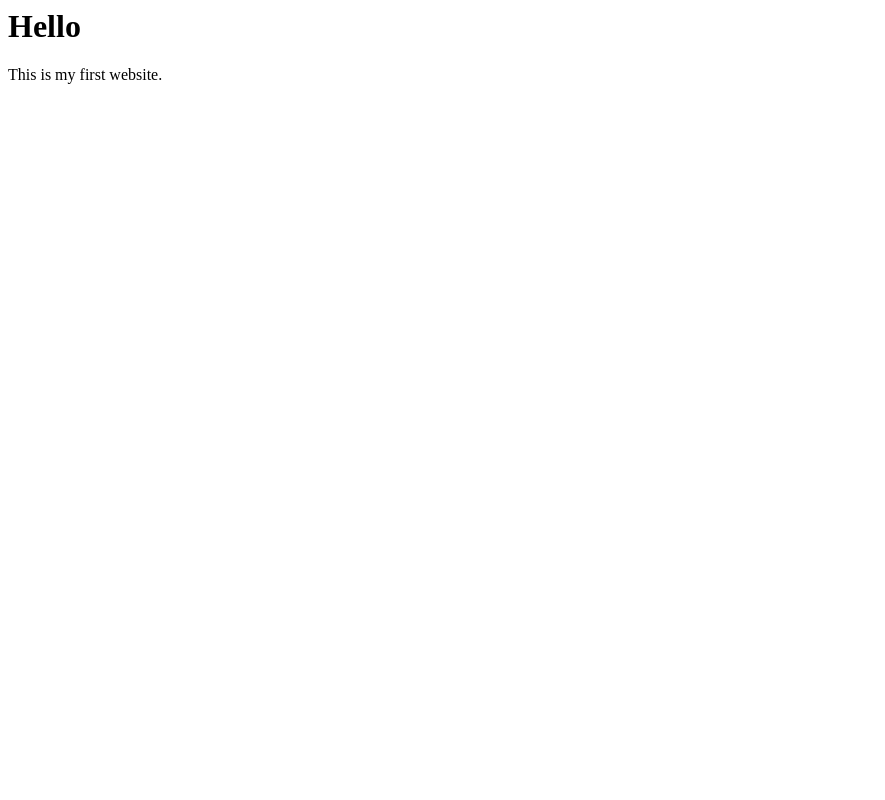
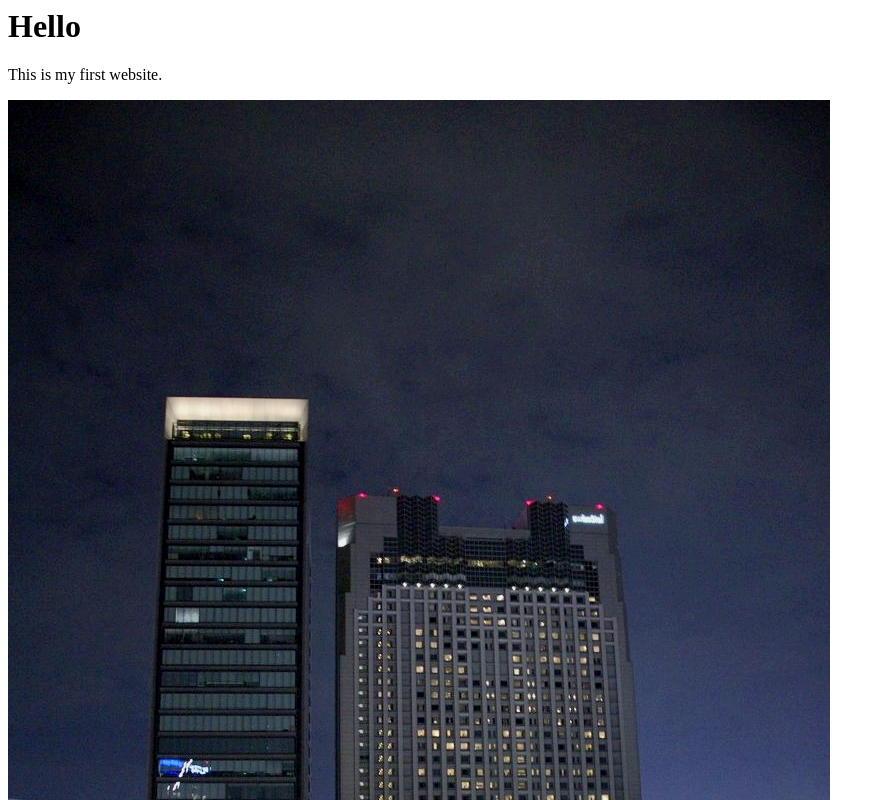
Before and after one commit to photoshi36/onomichi-gallery, a plain HTML site: page index.html in a window 1280 px wide. Shown: the top 800 px of the page, without its empty margins (0-885 px from the left). Drawn offline with Linux system fonts and the light colour scheme.

Commit message:
Update index.html

```diff
--- a/index.html
+++ b/index.html
@@ -1,2 +1,3 @@
 <h1>Hello</h1>
 <p>This is my first website.</p>
+<img src="夜景.jpg">
```
